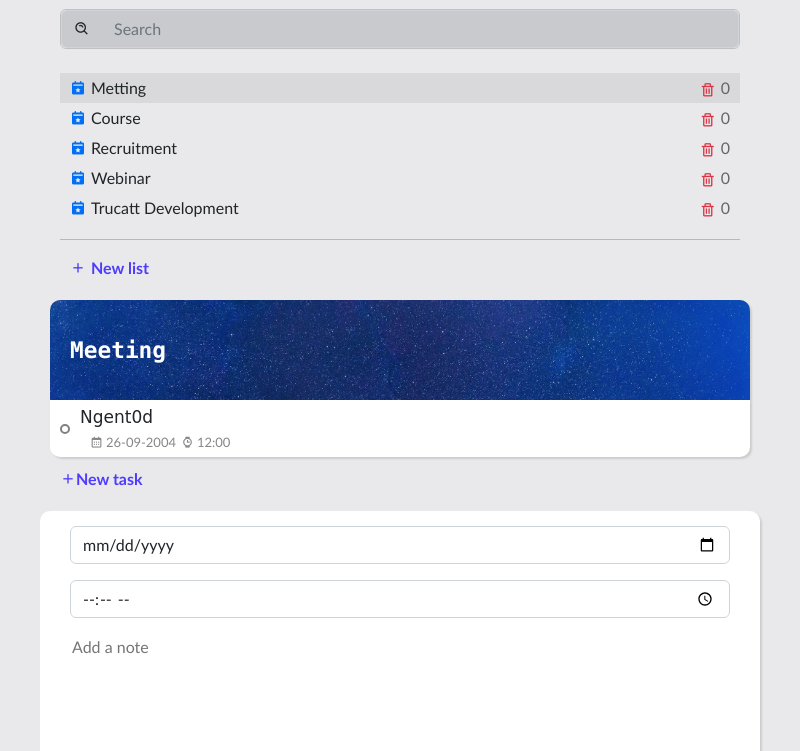
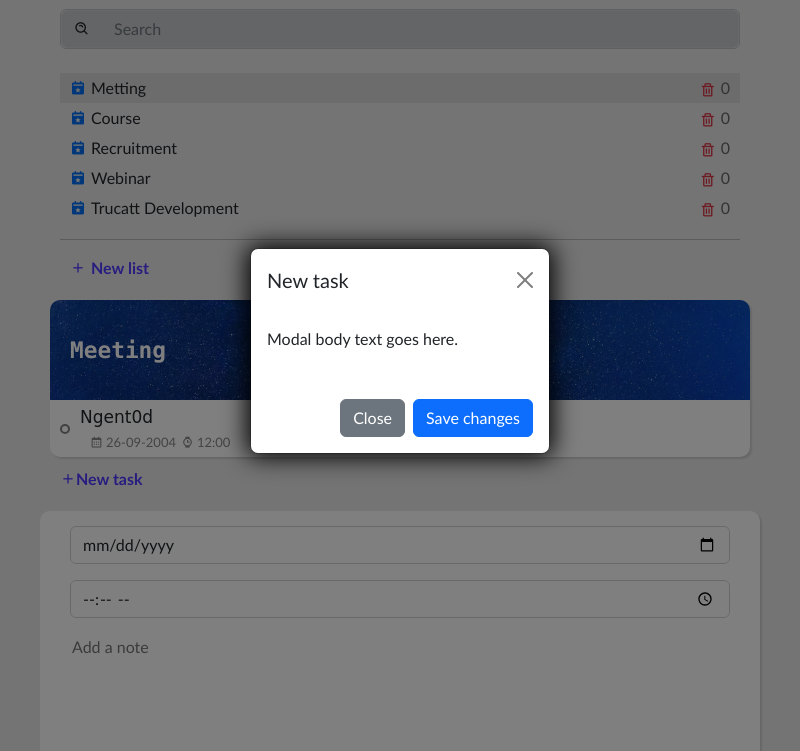
Before and after one commit to fiko942/todo_list, an Electron app: page page/main.html in a window 800 px wide. Both pictures are taken after a click on the element "New task". Shown: the part 49-800 px from the top of the page. Drawn offline with nearby package versions, Linux system fonts and the light colour scheme.

Commit message:
Add the modal add task

```diff
--- a/assets/js/main.js
+++ b/assets/js/main.js
@@ -38,3 +38,16 @@ $('.add-list-btn').on('click', (e) => {
         border-top: none !important;
     `);
 });
+
+$('.add-task').on('click', (e) => {
+    $('#add-task').modal('show');
+    $('.modal-content').css('cssText', `
+        box-shadow: 0px 0px 25px 3px #000;
+    `);
+    $('.modal-header').css('cssText', `
+        border-bottom: none !important;
+    `);
+    $('.modal-footer').css('cssText', `
+        border-top: none !important;
+    `);
+})
--- a/page/main.html
+++ b/page/main.html
@@ -109,6 +109,25 @@
             </div>
         </div>
     </div>
+
+    <!-- Modal Add Task -->
+    <div class="modal" tabindex="-1" id="add-task">
+        <div class="modal-dialog modal-dialog-centered modal-dialog-scrollable modal-sm">
+            <div class="modal-content">
+            <div class="modal-header">
+                <h5 class="modal-title">New task</h5>
+                <button type="button" class="btn-close" data-bs-dismiss="modal" aria-label="Close"></button>
+            </div>
+            <div class="modal-body">
+                <p>Modal body text goes here.</p>
+            </div>
+            <div class="modal-footer">
+                <button type="button" class="btn btn-secondary" data-bs-dismiss="modal">Close</button>
+                <button type="button" class="btn btn-primary">Save changes</button>
+            </div>
+            </div>
+        </div>
+    </div>
     <!-- /All Modal -->
 
     <script src="../vendor/bootstrap/js/bootstrap.bundle.min.js"></script>
```
